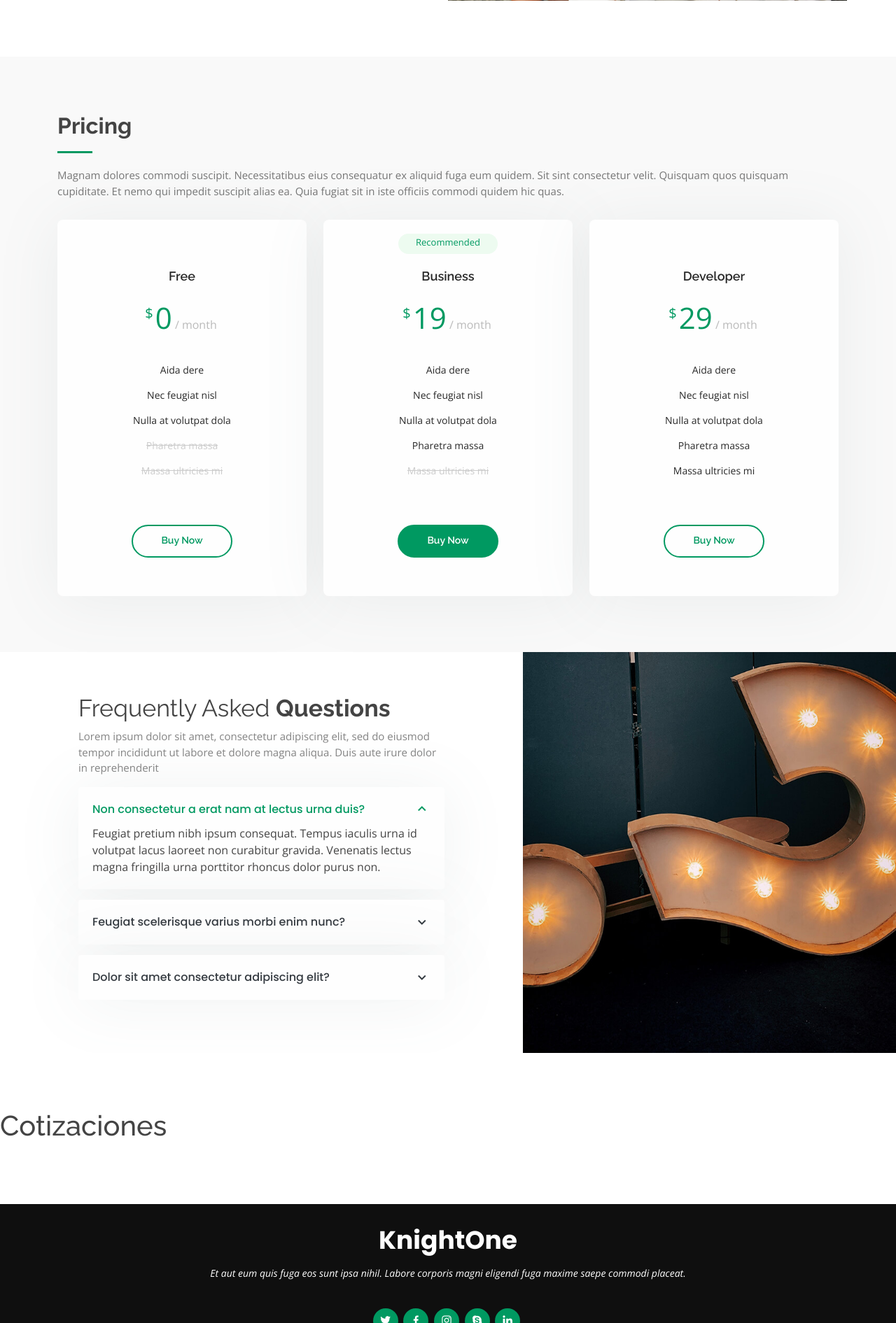
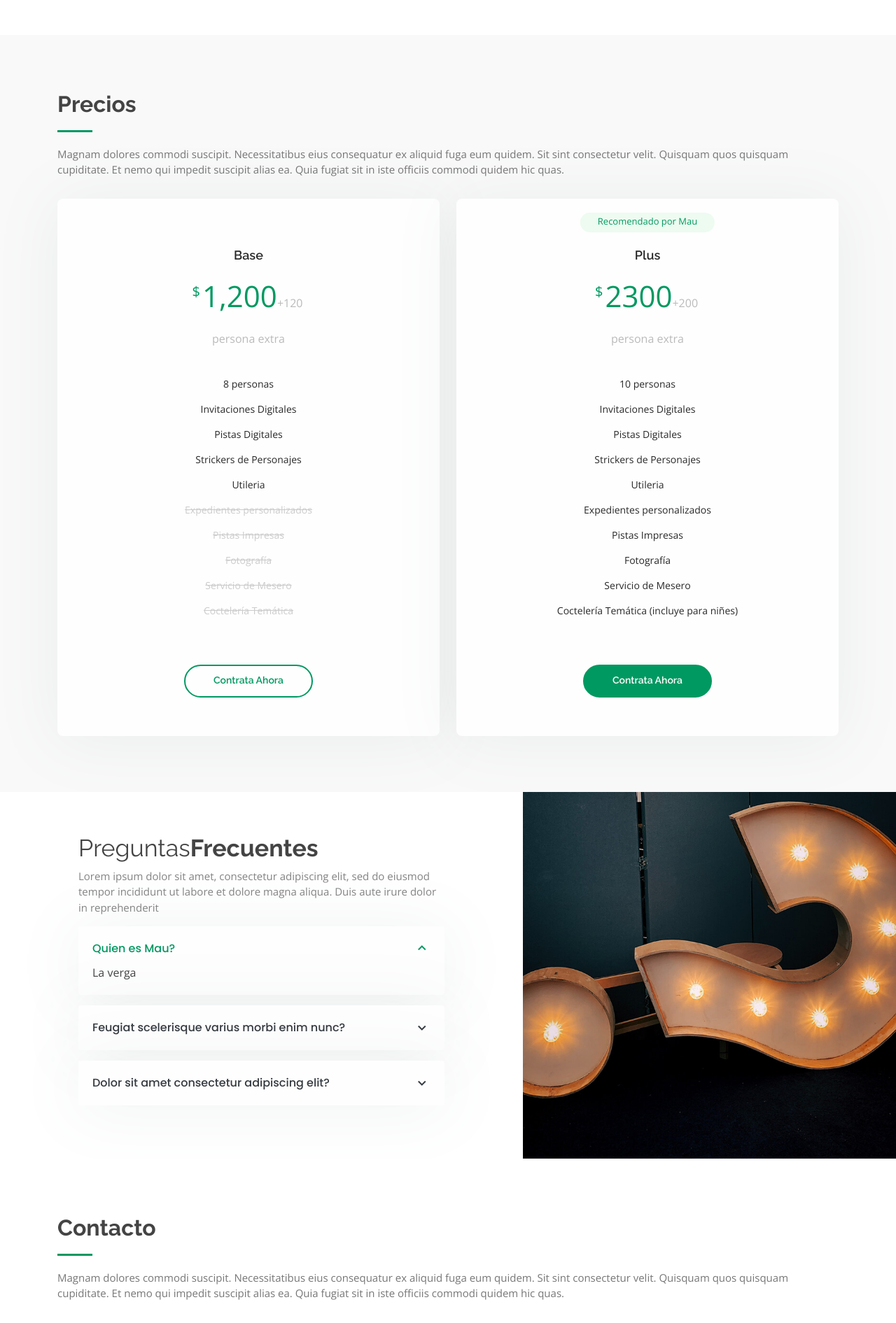
Before and after one commit to poncemarco/BNHWP, a Flask app: page / in a window 1280 px wide. Shown: the part 3116-5007 px from the top of the page at 70% size. Run offline with Flask 3, Linux system fonts and the light colour scheme; some libraries are stand-ins or nearby versions.

Commit message:
Update index.html
se agregan caracteristicas al index

```diff
--- a/templates/index.html
+++ b/templates/index.html
@@ -1,10 +1,9 @@
 <!DOCTYPE html>
 <html lang="en">
-
 <head>
   <meta charset="utf-8">
   <meta content="width=device-width, initial-scale=1.0" name="viewport">
-
+  {% import "bootstrap/wtf.html" as wtf %}
   <title>Betrayal Nights</title>
   <meta content="" name="description">
   <meta content="" name="keywords">
@@ -53,24 +52,6 @@
               <li><a class="nav-link scrollto" href="#about">Acerca de<br>Nosotros</a></li>
               <li><a class="nav-link scrollto" href="#services">Servicios incluidos</a></li>
               <li><a class="nav-link scrollto " href="#portfolio">Portfolio <br> de historias</a></li>
-              <li><a class="nav-link scrollto" href="#pricing">Precio y paquetes</a></li>
-              <li class="dropdown"><a href="#"><span>Drop Down</span> <i class="bi bi-chevron-down"></i></a>
-                <ul>
-                  <li><a href="#">Drop Down 1</a></li>
-                  <li class="dropdown"><a href="#"><span>Deep Drop Down</span> <i class="bi bi-chevron-right"></i></a>
-                    <ul>
-                      <li><a href="#">Deep Drop Down 1</a></li>
-                      <li><a href="#">Deep Drop Down 2</a></li>
-                      <li><a href="#">Deep Drop Down 3</a></li>
-                      <li><a href="#">Deep Drop Down 4</a></li>
-                      <li><a href="#">Deep Drop Down 5</a></li>
-                    </ul>
-                  </li>
-                  <li><a href="#">Drop Down 2</a></li>
-                  <li><a href="#">Drop Down 3</a></li>
-                  <li><a href="#">Drop Down 4</a></li>
-                </ul>
-              </li>
               <li><a class="nav-link scrollto" href="#contact">Contact</a></li>
             </ul>
             <i class="bi bi-list mobile-nav-toggle"></i>
@@ -104,26 +85,32 @@
 
         <div class="section-title">
           <h2>Quienes Somos?</h2>
-          <p>Magnam dolores commodi suscipit. Necessitatibus eius consequatur ex aliquid fuga eum quidem. Sit sint consectetur velit. Quisquam quos quisquam cupiditate. Et nemo qui impedit suscipit alias ea. Quia fugiat sit in iste officiis commodi quidem hic quas.</p>
+          <p>Somos un servicio de Fiestas Misterio ubicado en la CDMX</p>
         </div>
 
         <div class="row content">
           <div class="col-lg-6">
             <p>
-              Lorem ipsum dolor sit amet, consectetur adipiscing elit, sed do eiusmod tempor incididunt ut labore et dolore
-              magna aliqua.
+              <h2>¿Qué son las Fiestas de Misterio?</h2>
+              Son una experiencia en donde tu Y
+              tus amigos se adentraran en una
+              historia llena de drama A tension pero
+              sobre todo traicion. Cada uno
+              interpretara un personaje con la
+              esperanza de resolver el misterio
+              que los rodea.
             </p>
-            <ul>
-              <li><i class="ri-check-double-line"></i> Ullamco laboris nisi ut aliquip ex ea commodo consequat</li>
-              <li><i class="ri-check-double-line"></i> Duis aute irure dolor in reprehenderit in voluptate velit</li>
-              <li><i class="ri-check-double-line"></i> Ullamco laboris nisi ut aliquip ex ea commodo consequat</li>
-            </ul>
           </div>
           <div class="col-lg-6 pt-4 pt-lg-0">
             <p>
-              Ullamco laboris nisi ut aliquip ex ea commodo consequat. Duis aute irure dolor in reprehenderit in voluptate
-              velit esse cillum dolore eu fugiat nulla pariatur. Excepteur sint occaecat cupidatat non proident, sunt in
-              culpa qui officia deserunt mollit anim id est laborum.
+              <h2>¿Dónde entramos nosotros?</h2>
+              Nosotros organizamos la velada
+              por ti con la informacion que
+              nos proporciones Crearemos
+              una experiencia personalizada
+              que se ajuste a los deseos de tu
+              grupo recreando uno de los tres
+              misterios que tenemos para ti.
             </p>
           </div>
         </div>
@@ -144,7 +131,7 @@
           <div class="col-lg-4 col-md-6 d-flex align-items-stretch">
             <div class="icon-box">
               <div class="icon"><i class="bx bxl-dribbble"></i></div>
-              <h4><a href="">Lorem Ipsum</a></h4>
+              <h4><a href="">Invitaciones y Pistas Digitales</a></h4>
               <p>Voluptatum deleniti atque corrupti quos dolores et quas molestias excepturi</p>
             </div>
           </div>
@@ -152,7 +139,7 @@
           <div class="col-lg-4 col-md-6 d-flex align-items-stretch mt-4 mt-md-0">
             <div class="icon-box">
               <div class="icon"><i class="bx bx-file"></i></div>
-              <h4><a href="">Sed ut perspiciatis</a></h4>
+              <h4>Utileria y Stickers</h4>
               <p>Duis aute irure dolor in reprehenderit in voluptate velit esse cillum dolore</p>
             </div>
           </div>
@@ -160,7 +147,7 @@
           <div class="col-lg-4 col-md-6 d-flex align-items-stretch mt-4 mt-lg-0">
             <div class="icon-box">
               <div class="icon"><i class="bx bx-tachometer"></i></div>
-              <h4><a href="">Magni Dolores</a></h4>
+              <h4><a href="">Expedientes Personalizados y Pistas Impresas + </a></h4>
               <p>Excepteur sint occaecat cupidatat non proident, sunt in culpa qui officia</p>
             </div>
           </div>
@@ -168,7 +155,7 @@
           <div class="col-lg-4 col-md-6 d-flex align-items-stretch mt-4">
             <div class="icon-box">
               <div class="icon"><i class="bx bx-world"></i></div>
-              <h4><a href="">Nemo Enim</a></h4>
+              <h4><a href="">Servicio de Mesero con Cocteleria Temática+</a></h4>
               <p>At vero eos et accusamus et iusto odio dignissimos ducimus qui blanditiis</p>
             </div>
           </div>
@@ -213,34 +200,38 @@
 
     </div>
   </section>
+
     <!-- ======= Features Section ======= -->
     <section id="features" class="features">
       <div class="container">
-
         <div class="row">
           <div class="col-lg-6 order-2 order-lg-1">
             <div class="icon-box mt-5 mt-lg-0">
               <i class="bx bx-receipt"></i>
-              <h4>Est labore ad</h4>
-              <p>Consequuntur sunt aut quasi enim aliquam quae harum pariatur laboris nisi ut aliquip</p>
+              <h4>Acto I</h4>
+              <p>
+                Se introducen a los personajes, los tragos son servidos y
+                un misterio va saliendo del horno
+              </p>
             </div>
             <div class="icon-box mt-5">
               <i class="bx bx-cube-alt"></i>
-              <h4>Harum esse qui</h4>
-              <p>Excepteur sint occaecat cupidatat non proident, sunt in culpa qui officia deserunt</p>
+              <h4>Acto II</h4>
+              <p>
+                La confianza se rompe, nueva información sale a ala luz.
+                ¿Podrán resolver el misterio a tiempo?
+              </p>
             </div>
             <div class="icon-box mt-5">
               <i class="bx bx-images"></i>
-              <h4>Aut occaecati</h4>
-              <p>Aut suscipit aut cum nemo deleniti aut omnis. Doloribus ut maiores omnis facere</p>
-            </div>
-            <div class="icon-box mt-5">
-              <i class="bx bx-shield"></i>
-              <h4>Beatae veritatis</h4>
-              <p>Expedita veritatis consequuntur nihil tempore laudantium vitae denat pacta</p>
+              <h4>Acto III</h4>
+              <p>
+                La última revelación. Una traición, un grupo y una decisión que
+                 tomar. ¿Quién es el culpable?
+              </p>
             </div>
           </div>
-          <div class="image col-lg-6 order-1 order-lg-2" style='background-image: url("static/assets/img/features.jpg");'></div>
+          <div class="image col-lg-6 order-1 order-lg-2" style='background-image: url("https://i.pinimg.com/564x/d1/ed/32/d1ed326cc3732462ebf5d1aa60659f62.jpg");'></div>
         </div>
 
       </div>
@@ -254,64 +245,56 @@
       <div class="container">
 
         <div class="section-title">
-          <h2>Pricing</h2>
+          <h2>Precios</h2>
           <p>Magnam dolores commodi suscipit. Necessitatibus eius consequatur ex aliquid fuga eum quidem. Sit sint consectetur velit. Quisquam quos quisquam cupiditate. Et nemo qui impedit suscipit alias ea. Quia fugiat sit in iste officiis commodi quidem hic quas.</p>
         </div>
 
         <div class="row">
 
-          <div class="col-lg-4 col-md-6">
+          <div class="col-lg-6 col-md-6">
             <div class="box">
-              <h3>Free</h3>
-              <h4><sup>$</sup>0<span> / month</span></h4>
+              <h3>Base</h3>
+              <h4><sup>$</sup>1,200<span>+120<br>persona extra</span></h4>
               <ul>
-                <li>Aida dere</li>
-                <li>Nec feugiat nisl</li>
-                <li>Nulla at volutpat dola</li>
-                <li class="na">Pharetra massa</li>
-                <li class="na">Massa ultricies mi</li>
+                <li>8 personas</li>
+                <li>Invitaciones Digitales</li>
+                <li>Pistas Digitales</li>
+                <li>Strickers de Personajes</li>
+                <li>Utileria</li>
+                <li class="na">Expedientes personalizados</li>
+                <li class="na">Pistas Impresas</li>
+                <li class="na">Fotografía</li>
+                <li class="na">Servicio de Mesero</li>
+                <li class="na">Coctelería Temática</li>
               </ul>
               <div class="btn-wrap">
-                <a href="#" class="btn-buy">Buy Now</a>
+                <a href="#" class="btn-buy">Contrata Ahora</a>
               </div>
             </div>
           </div>
 
-          <div class="col-lg-4 col-md-6 mt-4 mt-md-0">
+          <div class="col-lg-6 col-md-6 mt-4 mt-md-0">
             <div class="box recommended">
-              <span class="recommended-badge">Recommended</span>
-              <h3>Business</h3>
-              <h4><sup>$</sup>19<span> / month</span></h4>
+              <span class="recommended-badge">Recomendado por Mau</span>
+              <h3>Plus</h3>
+              <h4><sup>$</sup>2300<span>+200<br>persona extra</span></h4>
               <ul>
-                <li>Aida dere</li>
-                <li>Nec feugiat nisl</li>
-                <li>Nulla at volutpat dola</li>
-                <li>Pharetra massa</li>
-                <li class="na">Massa ultricies mi</li>
+                <li>10 personas</li>
+                <li>Invitaciones Digitales</li>
+                <li>Pistas Digitales</li>
+                <li>Strickers de Personajes</li>
+                <li>Utileria</li>
+                <li>Expedientes personalizados</li>
+                <li>Pistas Impresas</li>
+                <li>Fotografía</li>
+                <li>Servicio de Mesero</li>
+                <li>Coctelería Temática (incluye para niñes)</li>
               </ul>
               <div class="btn-wrap">
-                <a href="#" class="btn-buy">Buy Now</a>
+                <a href="#" class="btn-buy">Contrata Ahora</a>
               </div>
             </div>
           </div>
-
-          <div class="col-lg-4 col-md-6 mt-4 mt-lg-0">
-            <div class="box">
-              <h3>Developer</h3>
-              <h4><sup>$</sup>29<span> / month</span></h4>
-              <ul>
-                <li>Aida dere</li>
-                <li>Nec feugiat nisl</li>
-                <li>Nulla at volutpat dola</li>
-                <li>Pharetra massa</li>
-                <li>Massa ultricies mi</li>
-              </ul>
-              <div class="btn-wrap">
-                <a href="#" class="btn-buy">Buy Now</a>
-              </div>
-            </div>
-          </div>
-
         </div>
 
       </div>
@@ -326,7 +309,7 @@
           <div class="col-lg-7 d-flex flex-column justify-content-center align-items-stretch  order-2 order-lg-1">
 
             <div class="content">
-              <h3>Frequently Asked <strong>Questions</strong></h3>
+              <h3>Preguntas<strong>Frecuentes</strong></h3>
               <p>
                 Lorem ipsum dolor sit amet, consectetur adipiscing elit, sed do eiusmod tempor incididunt ut labore et dolore magna aliqua. Duis aute irure dolor in reprehenderit
               </p>
@@ -335,10 +318,10 @@
             <div class="accordion-list">
               <ul>
                 <li>
-                  <a data-bs-toggle="collapse" class="collapse" data-bs-target="#accordion-list-1">Non consectetur a erat nam at lectus urna duis? <i class="bx bx-chevron-down icon-show"></i><i class="bx bx-chevron-up icon-close"></i></a>
+                  <a data-bs-toggle="collapse" class="collapse" data-bs-target="#accordion-list-1">Quien es Mau?<i class="bx bx-chevron-down icon-show"></i><i class="bx bx-chevron-up icon-close"></i></a>
                   <div id="accordion-list-1" class="collapse show" data-bs-parent=".accordion-list">
                     <p>
-                      Feugiat pretium nibh ipsum consequat. Tempus iaculis urna id volutpat lacus laoreet non curabitur gravida. Venenatis lectus magna fringilla urna porttitor rhoncus dolor purus non.
+                      La verga
                     </p>
                   </div>
                 </li>
@@ -374,17 +357,55 @@
 
     <!-- ======= Contact Section ======= -->
         <section id="contact" class="contact">
-      <div class="conteiner">
-        <h1>Cotizaciones</h1>
+      <div class="container">
+
+        <div class="section-title">
+          <h2>Contacto</h2>
+          <p>Magnam dolores commodi suscipit. Necessitatibus eius consequatur ex aliquid fuga eum quidem. Sit sint consectetur velit. Quisquam quos quisquam cupiditate. Et nemo qui impedit suscipit alias ea. Quia fugiat sit in iste officiis commodi quidem hic quas.</p>
         </div>
-    </section><!-- End Contact Section -->
+      </div>
+      <div class="container">
+
+        <div class="row mt-5">
+
+          <div class="col-lg-4">
+            <div class="info">
+
+              <div class="email">
+                <i class="ri-mail-line"></i>
+                <h4>Email:</h4>
+                <p>betrayal_nights@gmail.com</p>
+              </div>
+
+              <div class="phone">
+                <i class="ri-phone-line"></i>
+                <h4>Call:</h4>
+                <p>55</p>
+              </div>
+            </div>
+
+
+          </div>
+
+          <div class="col-lg-8 mt-5 mt-lg-0">
+
+            <div class="form">
+              {{ wtf.quick_form(form, novalidate=True, button_map={"submit": "primary"}) }}
+            </div>
+
+          </div>
+
+        </div>
+
+      </div>
+    </section>
 
   </main><!-- End #main -->
 
   <!-- ======= Footer ======= -->
   <footer id="footer">
     <div class="container">
-      <h3>KnightOne</h3>
+      <h3>Betrayal Nights</h3>
       <p>Et aut eum quis fuga eos sunt ipsa nihil. Labore corporis magni eligendi fuga maxime saepe commodi placeat.</p>
       <div class="social-links">
         <a href="#" class="twitter"><i class="bx bxl-twitter"></i></a>
@@ -394,7 +415,7 @@
         <a href="#" class="linkedin"><i class="bx bxl-linkedin"></i></a>
       </div>
       <div class="copyright">
-        &copy; Copyright <strong><span>KnightOne</span></strong>. All Rights Reserved
+        &copy; Copyright <strong><span>BetrayalNights</span></strong>. All Rights Reserved
       </div>
       <div class="credits">
         <!-- All the links in the footer should remain intact. -->
```
Lines whose indentation alone changed are shown as unchanged.
